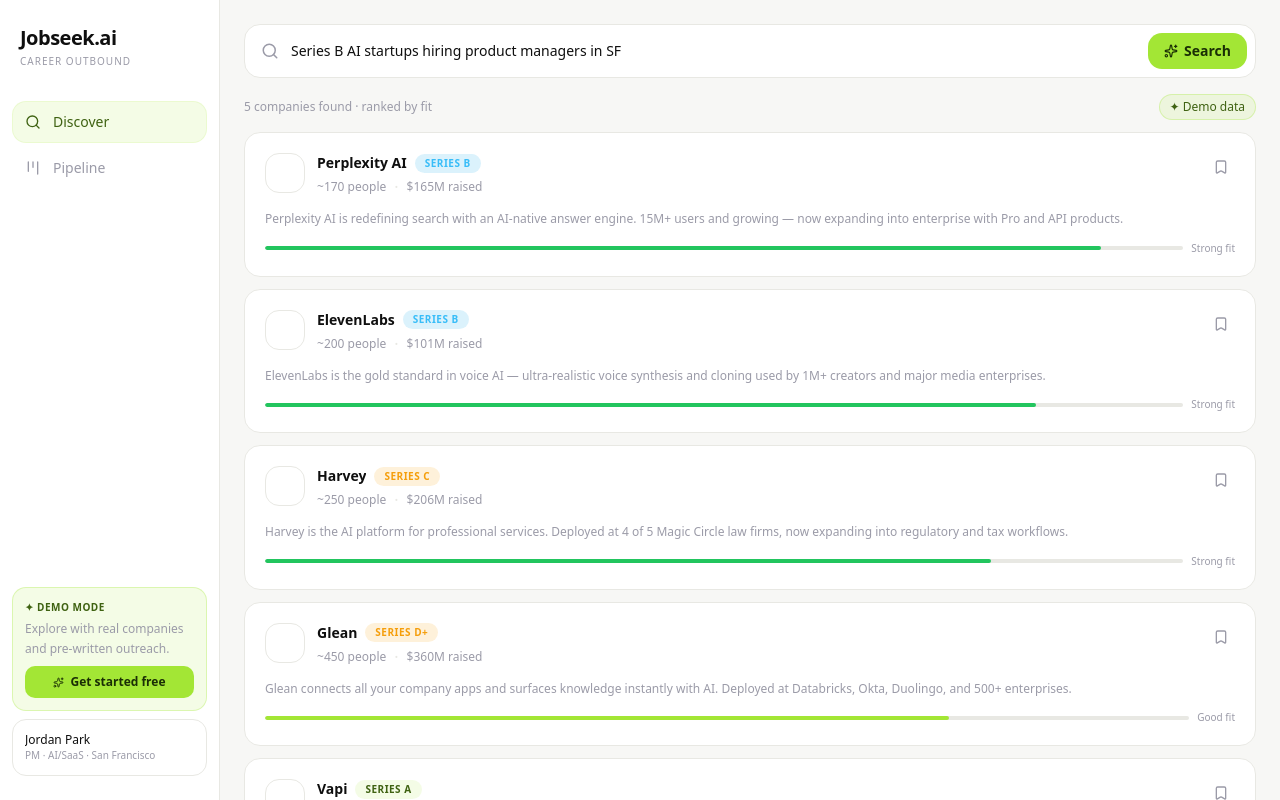
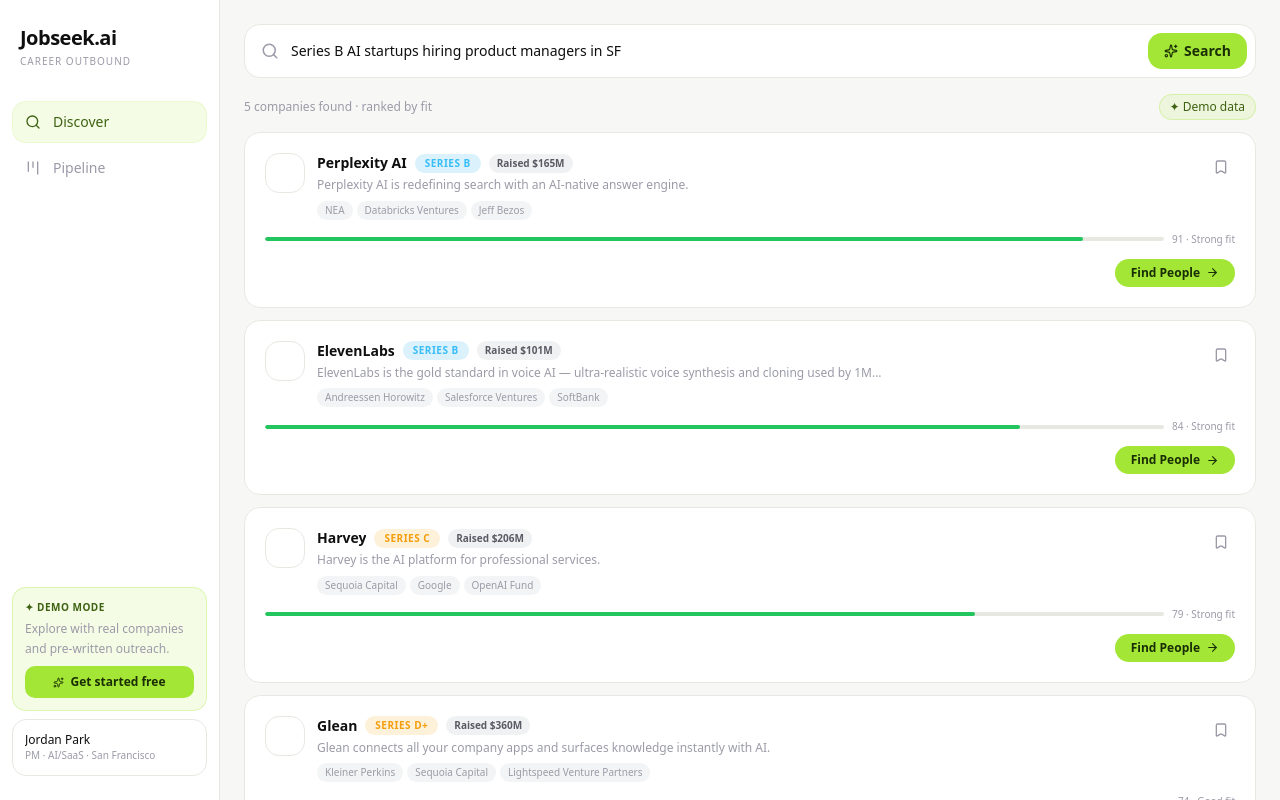
Before and after one commit to Sidgit11/jobseek, a Next.js app: page /demo/discover in a window 1280 px wide. Built offline with nearby package versions, Linux system fonts and the light colour scheme.

Commit message:
Improve search relevance, richer company cards, Find People as primary CTA

```diff
--- a/src/app/(app)/discover/page.tsx
+++ b/src/app/(app)/discover/page.tsx
@@ -1,6 +1,6 @@
 'use client'
 
-import { useState, useRef, useEffect, Suspense } from 'react'
+import { useState, useRef, useEffect, Suspense, useMemo } from 'react'
 import { useSearchParams } from 'next/navigation'
 import { Search, Sparkles, Loader2 } from 'lucide-react'
 import { toast } from 'sonner'
@@ -17,6 +17,26 @@
   'Consumer apps with strong growth signals',
 ]
 
+type SortMode = 'fit' | 'relevance' | 'funding'
+
+const SORT_OPTIONS: { key: SortMode; label: string }[] = [
+  { key: 'fit', label: 'Ranked by fit' },
+  { key: 'relevance', label: 'By relevance' },
+  { key: 'funding', label: 'By funding' },
+]
+
+function parseFundingToNumber(funding: string | null): number {
+  if (!funding) return 0
+  const match = funding.match(/([\d.]+)\s*(B|M|K)?/i)
+  if (!match) return 0
+  const value = parseFloat(match[1])
+  const unit = (match[2] || '').toUpperCase()
+  if (unit === 'B') return value * 1_000_000_000
+  if (unit === 'M') return value * 1_000_000
+  if (unit === 'K') return value * 1_000
+  return value
+}
+
 function DiscoverPageInner() {
   const searchParams = useSearchParams()
   const initialQuery = searchParams.get('company') || searchParams.get('query') || ''
@@ -27,6 +47,8 @@
   const [selectedResult, setSelectedResult] = useState<SearchResult | null>(null)
   const [savedCompanies, setSavedCompanies] = useState<Set<string>>(new Set())
   const [demoMode, setDemoMode] = useState(false)
+  const [sortMode, setSortMode] = useState<SortMode>('fit')
+  const [findPeopleOnOpen, setFindPeopleOnOpen] = useState(false)
   const inputRef = useRef<HTMLInputElement>(null)
   const hasAutoSearched = useRef(false)
 
@@ -38,6 +60,22 @@
       handleSearch(initialQuery)
     }
   }, [searchParams]) // eslint-disable-line react-hooks/exhaustive-deps
+
+  const sortedResults = useMemo(() => {
+    const sorted = [...results]
+    switch (sortMode) {
+      case 'fit':
+        sorted.sort((a, b) => b.relevance_score - a.relevance_score)
+        break
+      case 'relevance':
+        sorted.sort((a, b) => b.exa_score - a.exa_score)
+        break
+      case 'funding':
+        sorted.sort((a, b) => parseFundingToNumber(b.company.total_funding) - parseFundingToNumber(a.company.total_funding))
+        break
+    }
+    return sorted
+  }, [results, sortMode])
 
   async function handleSearch(q: string = query) {
     if (!q.trim()) return
@@ -85,6 +123,13 @@
     // Just prefill — let the user edit and submit manually
     inputRef.current?.focus()
   }
+
+  function handleFindPeople(result: SearchResult) {
+    setSelectedResult(result)
+    setFindPeopleOnOpen(true)
+  }
+
+  const activeSortLabel = SORT_OPTIONS.find(o => o.key === sortMode)!.label.toLowerCase()
 
   return (
     <div className="flex h-screen" style={{ background: 'var(--color-bg)' }}>
@@ -186,7 +231,7 @@
             <>
               <div className="mb-3 flex items-center justify-between">
                 <p className="text-xs" style={{ color: 'var(--color-text-tertiary)' }}>
-                  {results.length} companies found · ranked by fit
+                  {sortedResults.length} companies found · {activeSortLabel}
                 </p>
                 {demoMode && (
                   <a
@@ -201,14 +246,34 @@
                   </a>
                 )}
               </div>
+
+              {/* Sort controls */}
+              <div className="mb-3 flex gap-1.5">
+                {SORT_OPTIONS.map(opt => (
+                  <button
+                    key={opt.key}
+                    onClick={() => setSortMode(opt.key)}
+                    className="rounded-full px-3 py-1 text-[11px] font-medium transition-all"
+                    style={{
+                      background: sortMode === opt.key ? 'var(--color-text-primary)' : 'var(--color-surface)',
+                      color: sortMode === opt.key ? 'var(--color-surface)' : 'var(--color-text-secondary)',
+                      border: `1px solid ${sortMode === opt.key ? 'var(--color-text-primary)' : '#E8E8E3'}`,
+                    }}
+                  >
+                    {opt.label}
+                  </button>
+                ))}
+              </div>
+
               <div className="space-y-3">
-                {results.map(result => (
+                {sortedResults.map(result => (
                   <CompanyCard
                     key={result.company.id}
                     result={result}
                     active={selectedResult?.company.id === result.company.id}
                     onSelect={() => setSelectedResult(result)}
                     onSave={() => handleSave(result.company.id)}
+                    onFindPeople={() => handleFindPeople(result)}
                     saved={savedCompanies.has(result.company.id)}
                   />
                 ))}
@@ -223,9 +288,10 @@
         <div className="flex-1 overflow-hidden">
           <CompanyPanel
             result={selectedResult}
-            onClose={() => setSelectedResult(null)}
+            onClose={() => { setSelectedResult(null); setFindPeopleOnOpen(false) }}
             onSave={handleSave}
             saved={savedCompanies.has(selectedResult.company.id)}
+            autoLoadPeople={findPeopleOnOpen}
           />
         </div>
       )}
--- a/src/app/api/companies/search/route.ts
+++ b/src/app/api/companies/search/route.ts
@@ -8,8 +8,15 @@
 import { routeLogger } from '@/lib/logger'
 import type { Company, SearchResult, CandidateContext } from '@/types'
 
-function scoreCompany(company: Partial<Company>, intent: { signals: string[]; fundingStages: string[] }, snippet: string): number {
+function scoreCompany(company: Partial<Company>, intent: { signals: string[]; fundingStages: string[] }, snippet: string, rawQuery?: string): number {
   let score = 50 // base
+
+  // Name match bonus: if the company name contains the search query, boost strongly
+  if (rawQuery) {
+    const q = rawQuery.toLowerCase()
+    if (company.name && company.name.toLowerCase().includes(q)) score += 30
+    if (company.domain && company.domain.toLowerCase().includes(q)) score += 25
+  }
 
   // Funding stage match
   const fs = company.funding_stage?.toLowerCase() ?? ''
@@ -186,11 +193,12 @@
       }
       if (upsertError) log.warn(`DB upsert failed for ${r.domain}`, upsertError.message)
 
-      const score = scoreCompany(resolvedCompany, intent, r.snippet)
+      const score = scoreCompany(resolvedCompany, intent, r.snippet, query)
 
       results.push({
         company: resolvedCompany,
         relevance_score: score,
+        exa_score: r.score ?? 0,
         match_reasons: [],
         snippet: r.snippet,
         url: r.url,
--- a/src/components/discovery/CompanyCard.tsx
+++ b/src/components/discovery/CompanyCard.tsx
@@ -1,6 +1,6 @@
 'use client'
 
-import { Bookmark, BookmarkCheck } from 'lucide-react'
+import { Bookmark, BookmarkCheck, ArrowRight } from 'lucide-react'
 import type { SearchResult } from '@/types'
 
 interface CompanyCardProps {
@@ -8,6 +8,7 @@
   active: boolean
   onSelect: () => void
   onSave: () => void
+  onFindPeople?: () => void
   saved: boolean
 }
 
@@ -34,7 +35,36 @@
   )
 }
 
+function RaisedBadge({ amount }: { amount: string }) {
+  return (
+    <span
+      className="rounded-full px-2 py-0.5 text-[10px] font-semibold"
+      style={{ background: 'rgba(107,114,128,0.1)', color: 'var(--color-text-secondary)' }}
+    >
+      Raised {amount}
+    </span>
+  )
+}
+
+function InvestorPills({ investors }: { investors: string[] }) {
+  const display = investors.slice(0, 3)
+  return (
+    <div className="mt-1.5 flex flex-wrap gap-1">
+      {display.map(name => (
+        <span
+          key={name}
+          className="rounded-full px-2 py-0.5 text-[10px] font-medium"
+          style={{ background: 'rgba(107,114,128,0.08)', color: 'var(--color-text-tertiary)' }}
+        >
+          {name}
+        </span>
+      ))}
+    </div>
+  )
+}
+
 function RelevanceBar({ score }: { score: number }) {
+  const label = score > 75 ? 'Strong fit' : score > 50 ? 'Good fit' : 'Possible fit'
   return (
     <div className="mt-3 flex items-center gap-2">
       <div className="h-1 flex-1 rounded-full overflow-hidden" style={{ background: '#E8E8E3' }}>
@@ -46,17 +76,25 @@
           }}
         />
       </div>
-      <span className="text-[10px] font-medium" style={{ color: 'var(--color-text-tertiary)' }}>
-        {score > 75 ? 'Strong fit' : score > 50 ? 'Good fit' : 'Possible fit'}
+      <span className="text-[10px] font-medium whitespace-nowrap" style={{ color: 'var(--color-text-tertiary)' }}>
+        {score} · {label}
       </span>
     </div>
   )
 }
 
-export function CompanyCard({ result, active, onSelect, onSave, saved }: CompanyCardProps) {
+function truncateToSentence(text: string, maxLen: number): string {
+  const dotIdx = text.indexOf('.')
+  const firstSentence = dotIdx !== -1 && dotIdx < maxLen ? text.slice(0, dotIdx + 1) : text
+  if (firstSentence.length <= maxLen) return firstSentence
+  return firstSentence.slice(0, maxLen).trimEnd() + '...'
+}
+
+export function CompanyCard({ result, active, onSelect, onSave, onFindPeople, saved }: CompanyCardProps) {
   const { company, relevance_score, snippet } = result
   const domain = company.domain ?? ''
   const logoUrl = domain ? `https://www.google.com/s2/favicons?domain=${domain}&sz=64` : null
+  const description = snippet ? truncateToSentence(snippet, 100) : null
 
   return (
     <div
@@ -96,28 +134,22 @@
               {company.name}
             </h3>
             <FundingBadge stage={company.funding_stage} />
+            {company.total_funding && <RaisedBadge amount={company.total_funding} />}
           </div>
-          <div className="mt-0.5 flex items-center gap-2 flex-wrap">
-            {company.headcount && (
-              <span className="text-xs" style={{ color: 'var(--color-text-tertiary)' }}>
-                ~{company.headcount.toLocaleString()} people
-              </span>
-            )}
-            {company.total_funding && (
-              <>
-                <span style={{ color: '#E8E8E3' }}>·</span>
-                <span className="text-xs" style={{ color: 'var(--color-text-tertiary)' }}>
-                  {company.total_funding} raised
-                </span>
-              </>
-            )}
-          </div>
+          {description && (
+            <p className="mt-0.5 text-xs leading-relaxed line-clamp-1" style={{ color: 'var(--color-text-tertiary)' }}>
+              {description}
+            </p>
+          )}
+          {company.investors && company.investors.length > 0 && (
+            <InvestorPills investors={company.investors} />
+          )}
         </div>
 
-        {/* Save button */}
+        {/* Bookmark (save) button */}
         <button
           onClick={e => { e.stopPropagation(); onSave() }}
-          className="flex-shrink-0 rounded-lg p-1.5 transition-all hover:bg-white/5"
+          className="flex-shrink-0 rounded-lg p-1.5 transition-all hover:bg-black/5"
           title={saved ? 'Saved to pipeline' : 'Save to pipeline'}
         >
           {saved ? (
@@ -128,17 +160,19 @@
         </button>
       </div>
 
-      {/* Snippet */}
-      {snippet && (
-        <p
-          className="mt-2.5 text-xs leading-relaxed line-clamp-2"
-          style={{ color: 'var(--color-text-tertiary)' }}
+      <RelevanceBar score={relevance_score} />
+
+      {/* Find People CTA */}
+      <div className="mt-3 flex justify-end">
+        <button
+          onClick={e => { e.stopPropagation(); onFindPeople?.() }}
+          className="flex items-center gap-1.5 rounded-xl px-4 py-1.5 text-xs font-semibold transition-all hover:opacity-90"
+          style={{ background: 'var(--color-lime)', color: '#1A2E05' }}
         >
-          {snippet}
-        </p>
-      )}
-
-      <RelevanceBar score={relevance_score} />
+          Find People
+          <ArrowRight size={13} />
+        </button>
+      </div>
     </div>
   )
 }
--- a/src/lib/demo/data.ts
+++ b/src/lib/demo/data.ts
@@ -189,6 +189,7 @@
   {
     company: perplexity,
     relevance_score: 91,
+    exa_score: 0.95,
     match_reasons: ['Series B stage', 'AI / ML industry', 'Hiring PMs', 'SF-based'],
     snippet: 'Perplexity AI is redefining search with an AI-native answer engine. 15M+ users and growing — now expanding into enterprise with Pro and API products.',
     url: 'https://perplexity.ai',
@@ -197,6 +198,7 @@
   {
     company: elevenlabs,
     relevance_score: 84,
+    exa_score: 0.88,
     match_reasons: ['Series B stage', 'AI / ML industry', 'Growing team'],
     snippet: 'ElevenLabs is the gold standard in voice AI — ultra-realistic voice synthesis and cloning used by 1M+ creators and major media enterprises.',
     url: 'https://elevenlabs.io',
@@ -205,6 +207,7 @@
   {
     company: harvey,
     relevance_score: 79,
+    exa_score: 0.82,
     match_reasons: ['Series C stage', 'Enterprise AI', 'Rapid team expansion'],
     snippet: 'Harvey is the AI platform for professional services. Deployed at 4 of 5 Magic Circle law firms, now expanding into regulatory and tax workflows.',
     url: 'https://harvey.ai',
@@ -213,6 +216,7 @@
   {
     company: glean,
     relevance_score: 74,
+    exa_score: 0.76,
     match_reasons: ['AI / ML industry', 'Enterprise SaaS', '500+ enterprise customers'],
     snippet: 'Glean connects all your company apps and surfaces knowledge instantly with AI. Deployed at Databricks, Okta, Duolingo, and 500+ enterprises.',
     url: 'https://glean.com',
@@ -221,6 +225,7 @@
   {
     company: vapi,
     relevance_score: 68,
+    exa_score: 0.71,
     match_reasons: ['Series A', 'AI / ML', 'First PM hire opportunity'],
     snippet: 'Vapi is the developer platform for voice AI — enabling any company to add real-time, sub-200ms AI voice. 7,000+ developers and growing.',
     url: 'https://vapi.ai',
--- a/src/lib/exa/search.ts
+++ b/src/lib/exa/search.ts
@@ -91,12 +91,35 @@
   return domainToName(domain)
 }
 
+/** Detect direct company lookups like "Microsoft", "Stripe", "Google" vs discovery queries */
+function isDirectCompanyLookup(query: string): boolean {
+  const words = query.trim().split(/\s+/)
+  if (words.length === 0 || words.length > 3) return false
+  // Must start with a capital letter (proper noun / company name)
+  if (!/^[A-Z]/.test(words[0])) return false
+  // If any word is a discovery/filter term, it's not a direct lookup
+  const discoveryTerms = new Set([
+    'hiring', 'startup', 'startups', 'series', 'seed', 'ai', 'ml',
+    'nyc', 'remote', 'engineer', 'engineers', 'engineering',
+    'companies', 'company', 'funded', 'funding', 'growth',
+    'saas', 'fintech', 'healthtech', 'devtools', 'crypto',
+    'b2b', 'b2c', 'enterprise', 'consumer', 'climate',
+  ])
+  for (const w of words) {
+    if (discoveryTerms.has(w.toLowerCase())) return false
+  }
+  return true
+}
+
 export async function searchCompanies(keywords: string[]): Promise<CompanySearchResult[]> {
-  const query = keywords.join(' ') + ' company startup'
+  const rawQuery = keywords.join(' ')
+  const directLookup = isDirectCompanyLookup(rawQuery)
+  const query = directLookup ? `"${rawQuery}"` : `${rawQuery} company startup`
+  const numResults = directLookup ? 10 : 25
 
   const data = await exaRequest('/search', {
     query,
-    numResults: 25, // fetch more to allow for dedup
+    numResults, // fetch more to allow for dedup
     type: 'neural',
     useAutoprompt: true,
     excludeDomains: [
--- a/src/types/index.ts
+++ b/src/types/index.ts
@@ -120,6 +120,7 @@
 export interface SearchResult {
   company: Company
   relevance_score: number
+  exa_score: number
   match_reasons: string[]
   // From Exa
   snippet: string | null
```
Also changed, not shown: src/components/intelligence/CompanyPanel.tsx (+155 -80 lines), src/lib/anthropic/intent-extraction.ts (+31 -0 lines).
